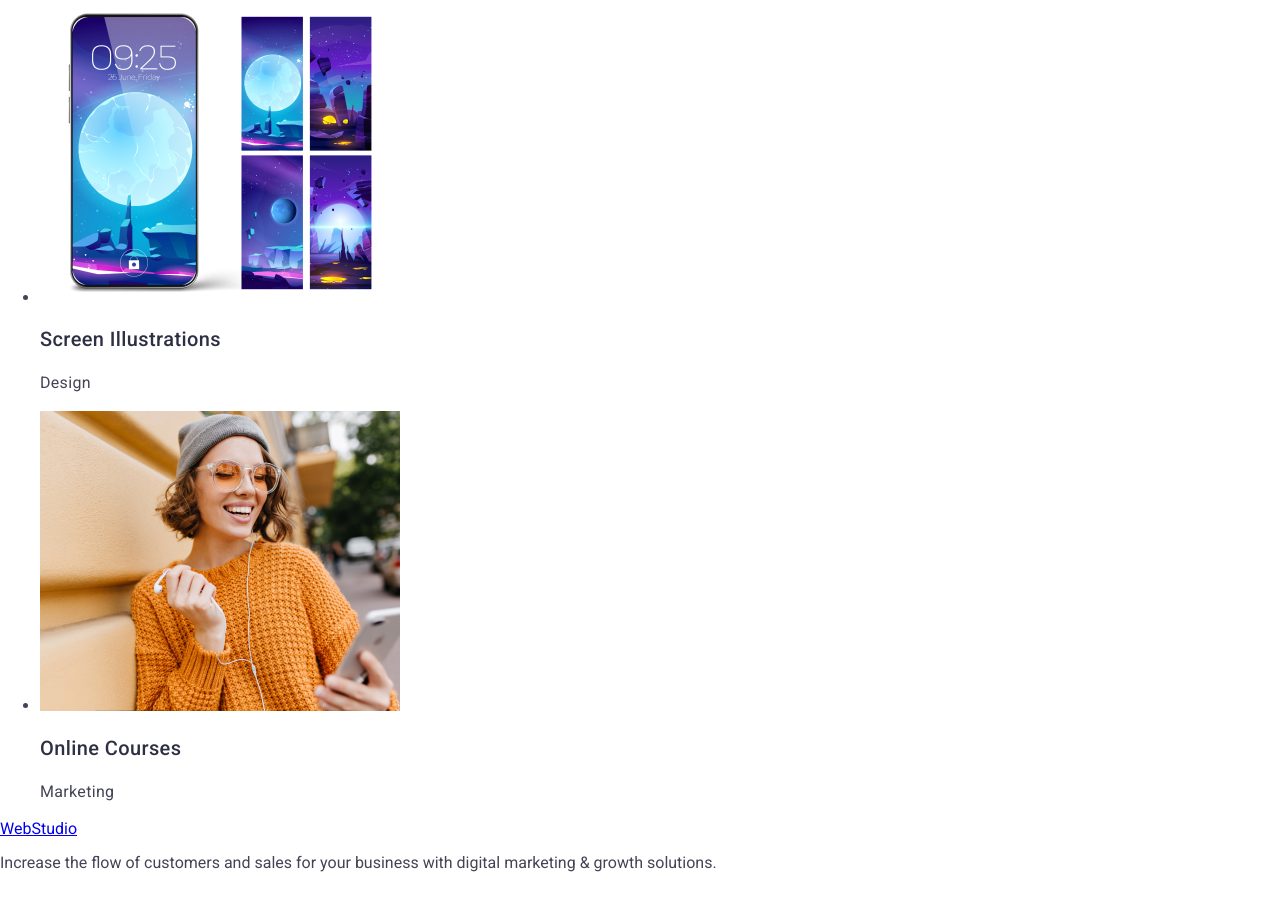
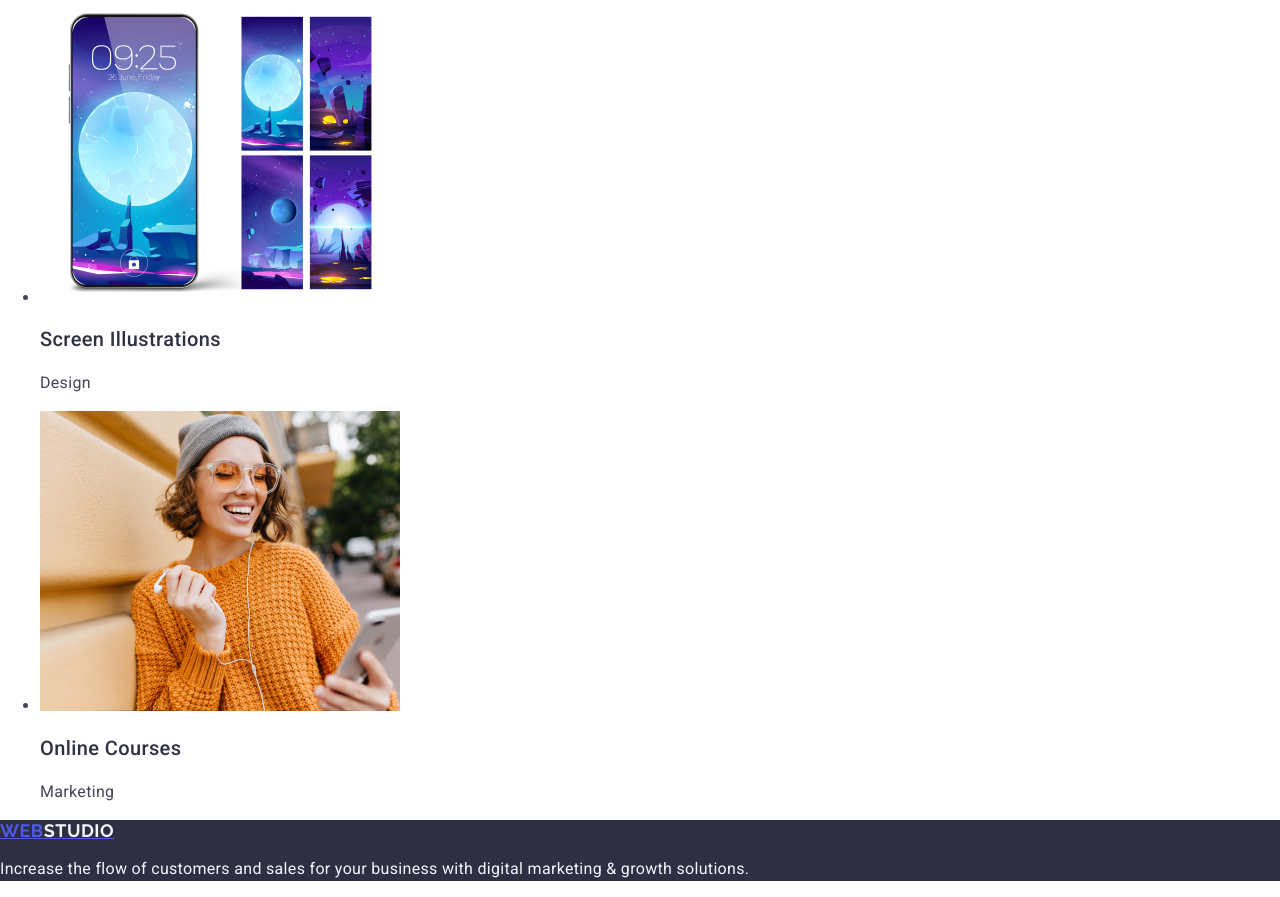
Before and after one commit to cryptmask-v1/goit-markup-hw-02, a plain HTML site: page index.html in a window 1280 px wide. Shown: the part 4021-4918 px from the top of the page. Drawn offline with nearby package versions, Linux system fonts and the light colour scheme.

Commit message:
committed

```diff
--- a/css/styles.css
+++ b/css/styles.css
@@ -113,3 +113,14 @@ a:focus {
   letter-spacing: 0.02em;
   color: #434455;
 }
+.footer {
+  background-color: #2e2f42;
+}
+.logo-span-iki {
+  color: #f4f4fd;
+}
+.footer-text {
+  line-height: 1.5;
+  color: #f4f4fd;
+  letter-spacing: 0.02em;
+}
--- a/index.html
+++ b/index.html
@@ -173,9 +173,11 @@
       </section>
     </main>
 
-    <footer>
-      <a href="./index.html">WebStudio</a>
-      <p>
+    <footer class="footer">
+      <a href="./index.html" class="logo"
+        >Web<span class="logo-span-iki">Studio</span></a
+      >
+      <p class="footer-text">
         Increase the flow of customers and sales for your business with digital
         marketing & growth solutions.
       </p>
```
